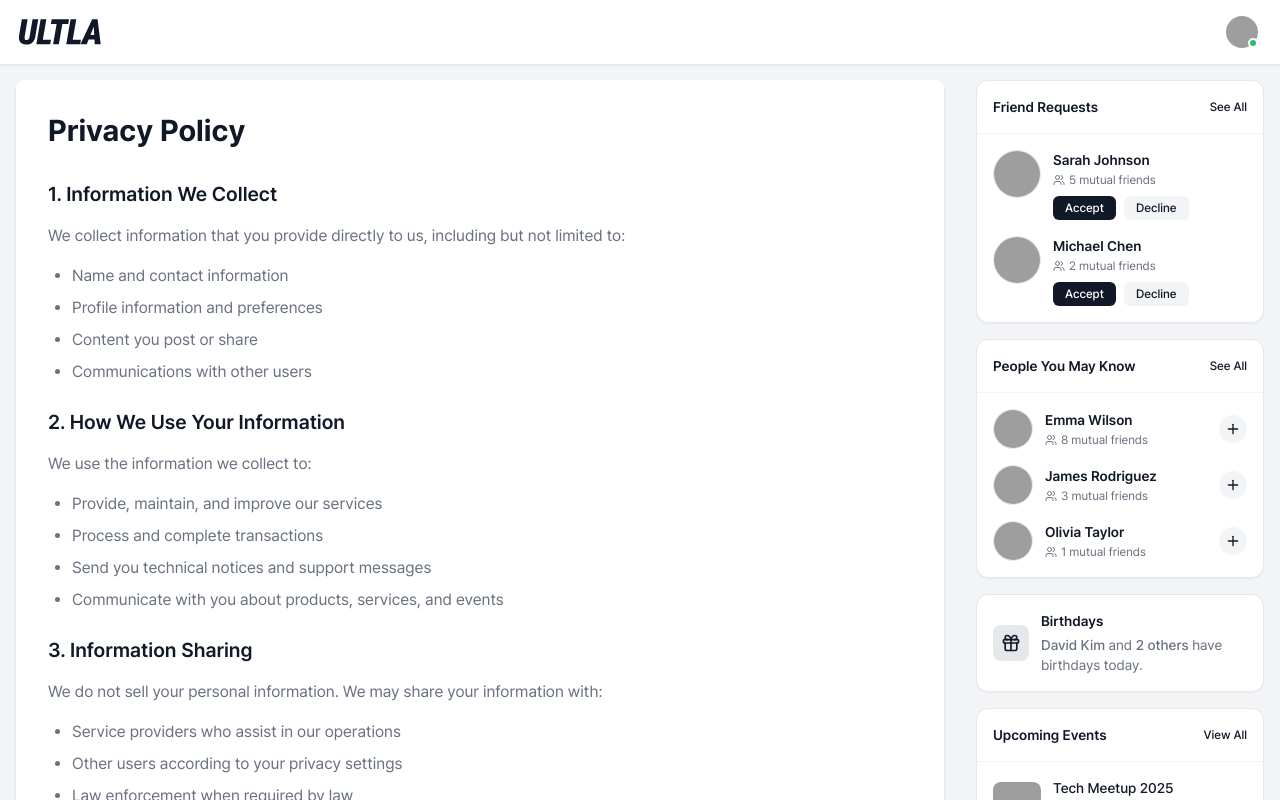
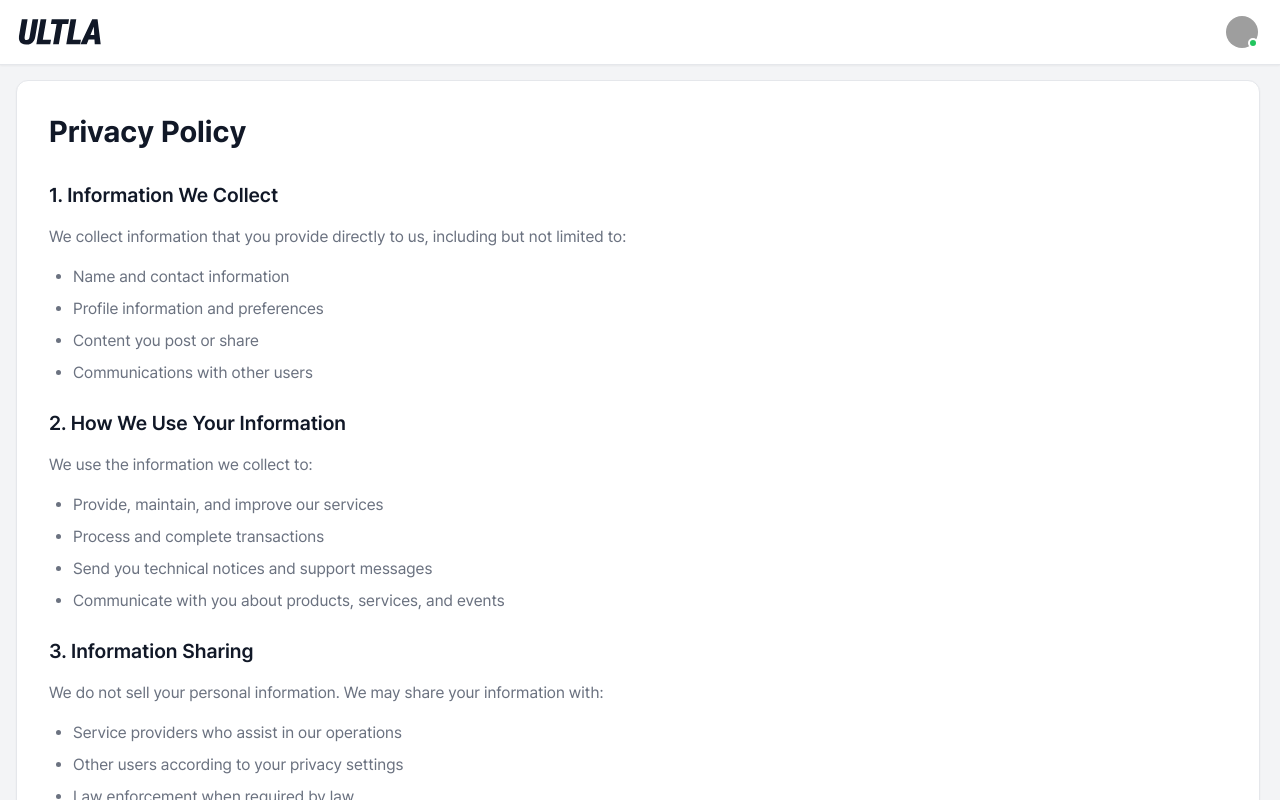
Before and after one commit to ult-la/ult.la, a Next.js app: page /privacy in a window 1280 px wide. Shown: the top 800 px of the page. Built offline with nearby package versions, Linux system fonts and the light colour scheme; grey boxes are pictures that could not be loaded.

Commit message:
fix: stabilize scrollbar gutter and unify layout width

```diff
--- a/src/app/globals.css
+++ b/src/app/globals.css
@@ -66,6 +66,10 @@
   --color-btn-text: #0a0a0a;
 }
 
+html {
+  scrollbar-gutter: stable;
+}
+
 body {
   color: var(--color-text-primary);
   background: var(--color-bg);
--- a/src/app/privacy/page.tsx
+++ b/src/app/privacy/page.tsx
@@ -3,7 +3,7 @@ import React from "react";
 export default function PrivacyPolicy() {
   return (
     <div className="max-w-7xl mx-auto px-4">
-      <div className="bg-palette-card shadow rounded-lg p-8">
+      <div className="bg-palette-card shadow-sm rounded-xl border border-palette-border p-8">
         <h1 className="text-3xl font-bold text-palette-primary mb-8">
           Privacy Policy
         </h1>
--- a/src/layouts/MainLayout.tsx
+++ b/src/layouts/MainLayout.tsx
@@ -1,50 +1,19 @@
 "use client";
 import React from "react";
-import { usePathname } from "next/navigation";
 import Navbar from "@/components/layout/Navbar";
-import LeftSidebar from "@/components/sidebar/LeftSidebar";
-import RightSidebar from "@/components/sidebar/RightSidebar";
 
 interface MainLayoutProps {
   children: React.ReactNode;
 }
 
 const MainLayout: React.FC<MainLayoutProps> = ({ children }) => {
-  const pathname = usePathname();
-  const hideRightSidebar = [
-    "/events",
-    "/event",
-    "/friends",
-    "/favorites",
-    "/marketplace",
-    "/dating",
-    "/settings",
-    "/groups",
-    "/messages",
-    "/marketplace/item",
-    "/saved"
-  ].includes(pathname);
-
   return (
     <div className="min-h-screen bg-palette-bg">
       <Navbar />
 
       <div className="pt-16 pb-8">
-        <div className="max-w-7xl mx-auto flex flex-col lg:flex-row">
-          {/* Left Sidebar - Currently hidden, items moved to profile dropdown */}
-          <div className="hidden">
-            <LeftSidebar />
-          </div>
-
-          {/* Main Content */}
-          <div className="flex-1 py-4">{children}</div>
-
-          {/* Right Sidebar - Hidden on mobile and specific routes */}
-          {!hideRightSidebar && (
-            <div className="hidden lg:block lg:flex-shrink-0">
-              <RightSidebar />
-            </div>
-          )}
+        <div className="max-w-7xl mx-auto">
+          <div className="py-4">{children}</div>
         </div>
       </div>
     </div>
```
